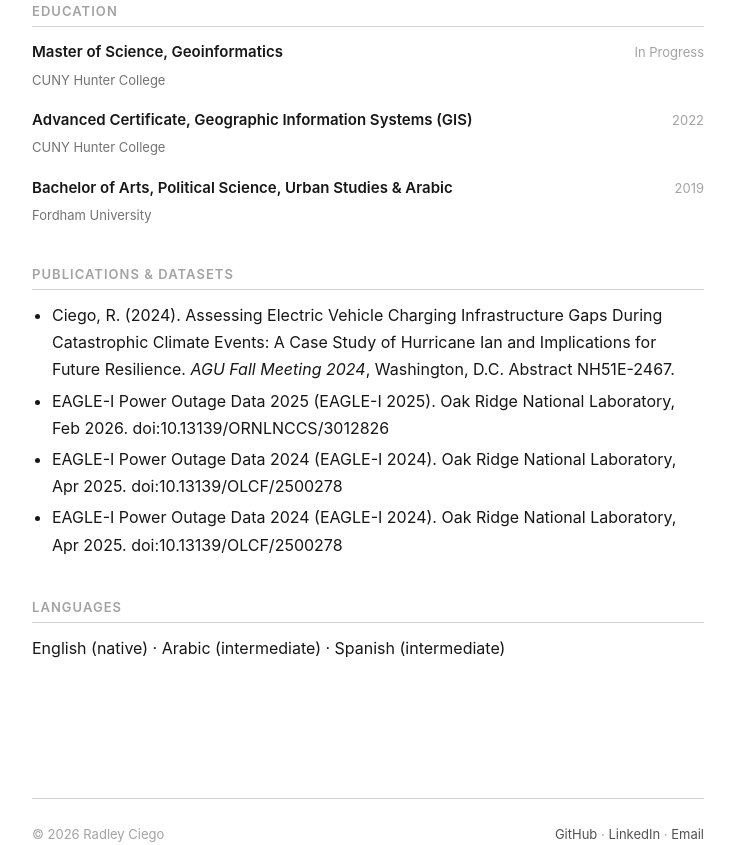
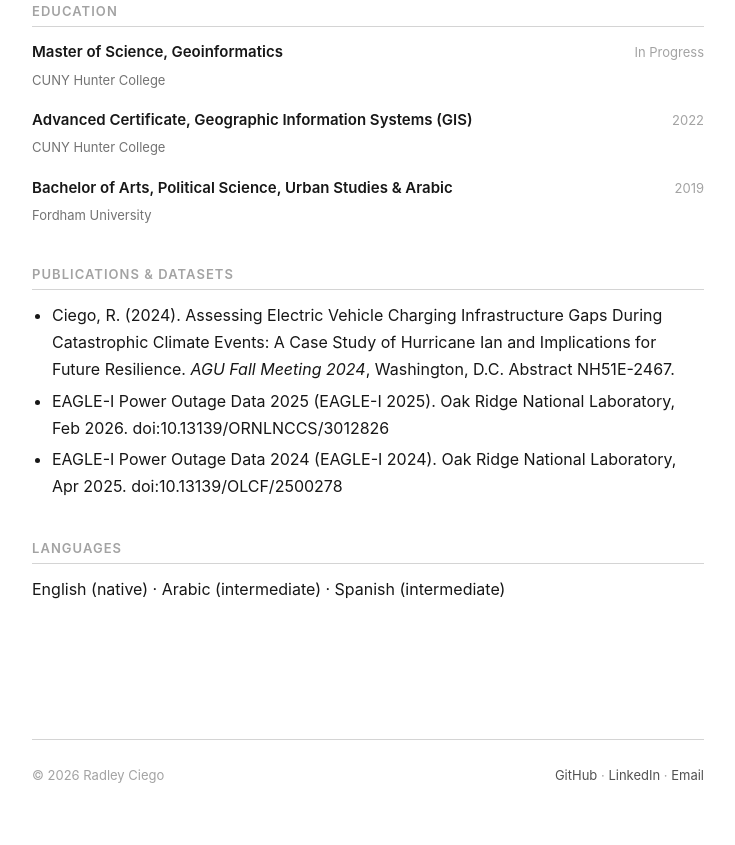
Before and after one commit to radleyciego/radleyciego.com, an Astro site: page /resume in a window 1280 px wide. Shown: the part 2084-2929 px from the top of the page, without its empty margins (272-1007 px from the left). After the commit the page ends 2871 px from the top, so only its background shows below. Built offline with nearby package versions, Linux system fonts and the light colour scheme; Astro itself is replaced by a stand-in of ours.

Commit message:
Fix duplicate EAGLE-I 2024 entry

```diff
--- a/src/pages/resume.astro
+++ b/src/pages/resume.astro
@@ -147,7 +147,6 @@
       <li>Ciego, R. (2024). Assessing Electric Vehicle Charging Infrastructure Gaps During Catastrophic Climate Events: A Case Study of Hurricane Ian and Implications for Future Resilience. <em>AGU Fall Meeting 2024</em>, Washington, D.C. Abstract NH51E-2467.</li>
       <li>EAGLE-I Power Outage Data 2025 (EAGLE-I 2025). Oak Ridge National Laboratory, Feb 2026. doi:10.13139/ORNLNCCS/3012826</li>
       <li>EAGLE-I Power Outage Data 2024 (EAGLE-I 2024). Oak Ridge National Laboratory, Apr 2025. doi:10.13139/OLCF/2500278</li>
-      <li>EAGLE-I Power Outage Data 2024 (EAGLE-I 2024). Oak Ridge National Laboratory, Apr 2025. doi:10.13139/OLCF/2500278</li>
     </ul>
   </section>
 
```
